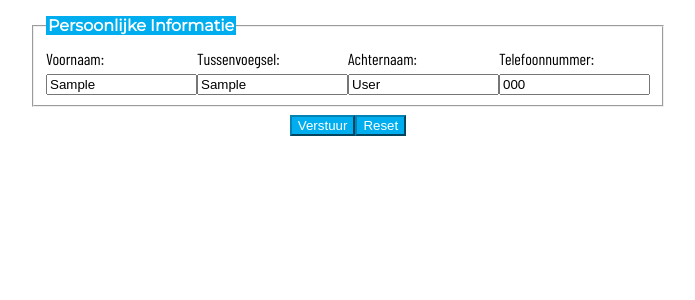
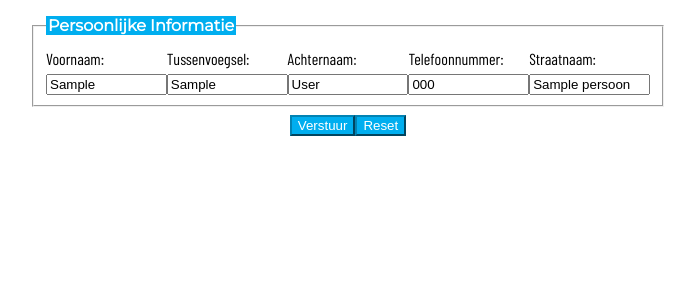
Before and after one commit to Tjardo18/crud-php-pdo-basic-opdracht01-332688, a PHP site: page /client/update.php?id=1 in a window 1280 px wide. Shown: the top 300 px of the page, without its empty margins (292-987 px from the left). Run offline with PHP 8.4, Linux system fonts and the light colour scheme; tables that the repository leaves empty or names only in its code hold one stand-in row (values such as "Sample post").

Commit message:
straatnaam toegevoegd

```diff
--- a/client/config/input.php
+++ b/client/config/input.php
@@ -3,3 +3,4 @@ $fName = $_POST["voornaam"];
 $infix = $_POST["tussenvoegsel"];
 $lName = $_POST["achternaam"];
 $pNr = $_POST["telefoonnummer"];
+$street = $_POST["straatnaam"];
--- a/client/read.php
+++ b/client/read.php
@@ -48,7 +48,7 @@ try {
     console_log($e->getMessage());
 }
 
-$sql = "SELECT ID, firstname, infix, lastname, phonenumber
+$sql = "SELECT ID, firstname, infix, lastname, phonenumber, streetname
         FROM persoon
         ORDER BY ID";
 
@@ -70,6 +70,7 @@ foreach ($result as $info) {
                 <td>$info->infix</td>
                 <td>$info->lastname</td>
                 <td>$info->phonenumber</td>
+                <td>$info->streetname</td>
                 <td>
                     <a href='delete.php?id={$info->ID}'>
                         <img src='img/b_drop.png' alt='drop'>
@@ -90,6 +91,7 @@ foreach ($result as $info) {
         <th>Tussenvoegsel</th>
         <th>Achternaam</th>
         <th>Telefoonnummer</th>
+        <th>Straatnaam</th>
         <th></th>
         <th></th>
     </thead>
--- a/client/update.php
+++ b/client/update.php
@@ -23,7 +23,7 @@ try {
 if ($_SERVER['REQUEST_METHOD'] == 'POST') {
     try {
 
-        $sql = "UPDATE persoon SET firstname = :fn, infix = :infix, lastname = :ln, phonenumber = :pNr WHERE ID = :id;";
+        $sql = "UPDATE persoon SET firstname = :fn, infix = :infix, lastname = :ln, phonenumber = :pNr, streetname = :strn WHERE ID = :id;";
 
         // sql statement preparing + execute
         $yee = $pdo->prepare($sql);
@@ -32,6 +32,7 @@ if ($_SERVER['REQUEST_METHOD'] == 'POST') {
         $yee->bindValue(':infix', $_POST['tussenvoegsel'], PDO::PARAM_STR);
         $yee->bindValue(':ln', $_POST['achternaam'], PDO::PARAM_STR);
         $yee->bindValue(':pNr', $_POST['telefoonnummer'], PDO::PARAM_STR);
+        $yee->bindValue(':strn', $_POST['straatnaam'], PDO::PARAM_STR);
         $yee->execute();
 
         echo "Het updaten is gelukt!";
@@ -47,7 +48,7 @@ if ($_SERVER['REQUEST_METHOD'] == 'POST') {
 }
 
 // Dit zorgt ervoor dat het formulier al is ingevuld met de persoon die bewerkt gaat worden.
-$sql = "SELECT ID, firstname AS FN, infix, lastname AS LN, phonenumber AS PNR
+$sql = "SELECT ID, firstname AS FN, infix, lastname AS LN, phonenumber AS PNR, streetname AS STRN
         FROM persoon
         WHERE ID = :id";
 
@@ -169,9 +170,13 @@ $result = $statement->fetch(PDO::FETCH_OBJ);
                     Achternaam:
                     <input type="text" name="achternaam" id="achternaam" value="<?= $result->LN ?>" required />
                 </label>
-                <label for="achternaam">
+                <label for="telefoonnummer">
                     Telefoonnummer:
                     <input type="text" name="telefoonnummer" id="telefoonnummer" value="<?= $result->PNR ?>" required />
+                </label>
+                <label for="straatnaam">
+                    Straatnaam:
+                    <input type="text" name="straatnaam" id="straatnaam" value="<?= $result->STRN ?>" required />
                 </label>
             </fieldset>
             <input type="hidden" name="id" value="<?= $_GET['id'] ?>">
--- a/index.php
+++ b/index.php
@@ -76,6 +76,11 @@
                     Telefoon nummer:
                     <input type="text" name="telefoonnummer" id="telefoonnummer" placeholder="+31 6 12345678" required />
                 </label>
+                <!-- Straatnaam -->
+                <label for="straatnaam">
+                    Straatnaam:
+                    <input type="text" name="straatnaam" id="straatnaam" required />
+                </label>
             </fieldset>
 
             <div class="buttonss">
```
Also changed, not shown: client/create.php (+5 -2 lines).
